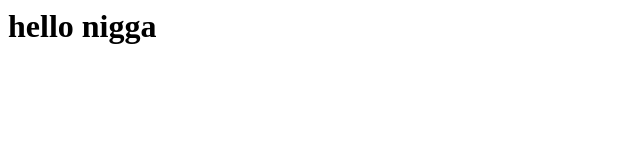
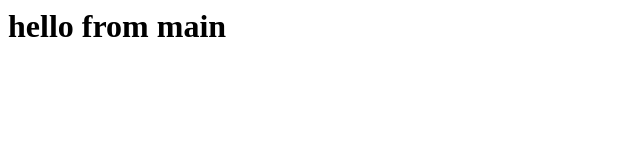
Before and after one commit to AhmedGhanem31/frist-repo, a plain HTML site: page index.html in a window 1280 px wide. Shown: the whole page, without its empty margins (0-640 px from the left). Drawn offline with Linux system fonts and the light colour scheme.

Commit message:
Update header text in index.html

```diff
--- a/index.html
+++ b/index.html
@@ -1,3 +1,3 @@
 <html>
-  <h1> hello nigga </h1>
+  <h1> hello from main </h1>
 </html>
```
